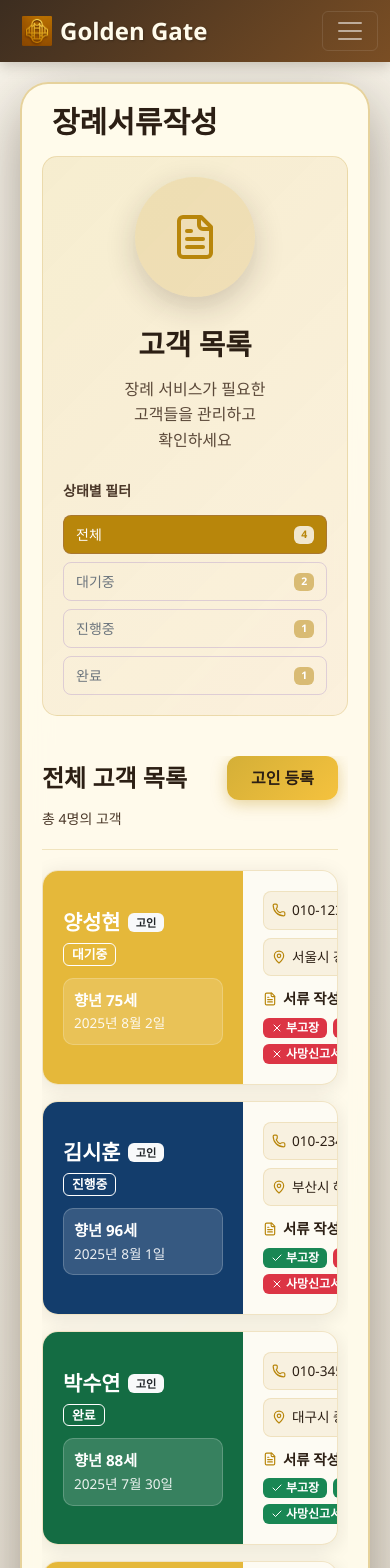
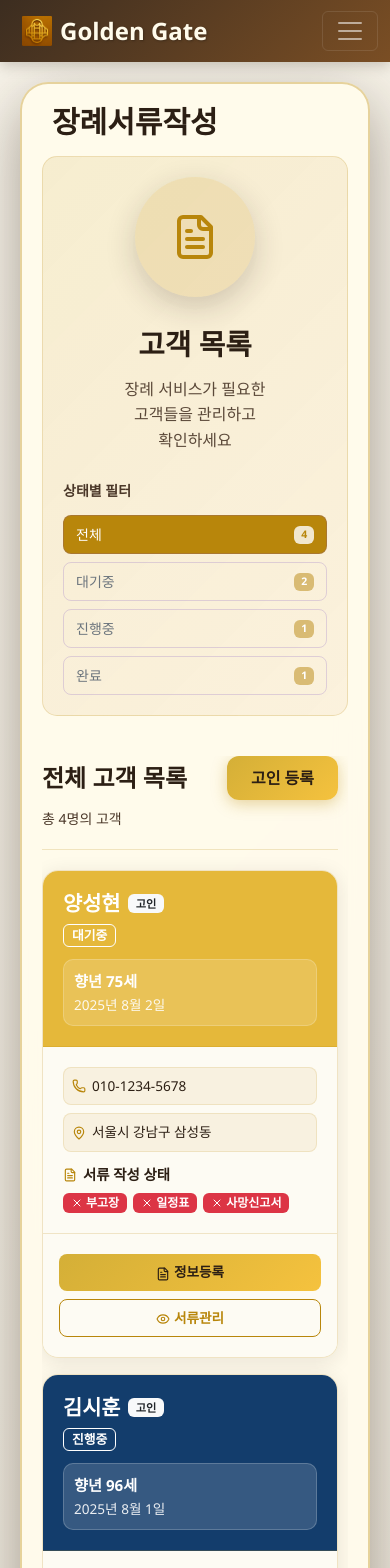
Before and after one commit to Aivle-Bigproject11/Front, a React (Create React App) app: page /menu1-1 in a window 390 px wide. Shown: the top 1568 px of the page. Built offline with nearby package versions, Linux system fonts and the light colour scheme; no server answers; sample sign-in values are in the browser's storage.

Commit message:
장례서류 반응형

```diff
--- a/src/pages/Menu1-1.js
+++ b/src/pages/Menu1-1.js
@@ -284,7 +284,7 @@ const Menu1_1 = () => {
             }}>
               {filteredCustomers.map((customer) => {
                 return (
-                  <div key={customer.id} style={{
+                  <div key={customer.id} className="customer-card" style={{
                     background: 'rgba(253, 251, 243, 0.92)',
                     borderRadius: '16px',
                     overflow: 'hidden',
@@ -293,7 +293,6 @@ const Menu1_1 = () => {
                     display: 'flex',
                     minHeight: '140px',
                     position: 'relative',
-                    overflowX: 'auto'
                   }}
                   >
                     <div style={{
@@ -489,6 +488,17 @@ const Menu1_1 = () => {
                 }
 
                 @media (max-width: 768px) {
+                    .customer-card {
+                        flex-direction: column;
+                    }
+                    .customer-card > div {
+                        min-width: 100% !important;
+                        border-left: none !important;
+                        border-bottom: 1px solid rgba(184, 134, 11, 0.2);
+                    }
+                    .customer-card > div:last-child {
+                        border-bottom: none;
+                    }
                     .dashboard-container {
                         padding: 10px;
                         gap: 15px;
```
